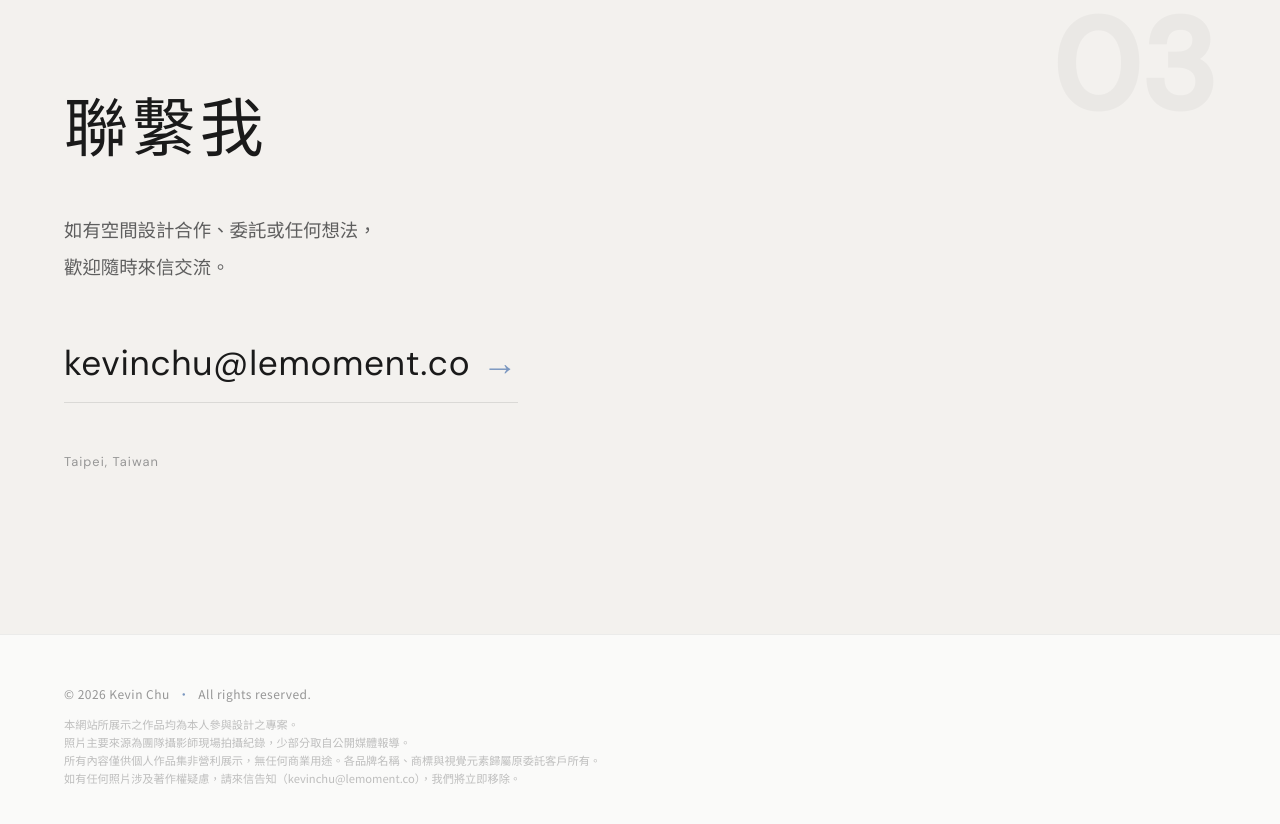
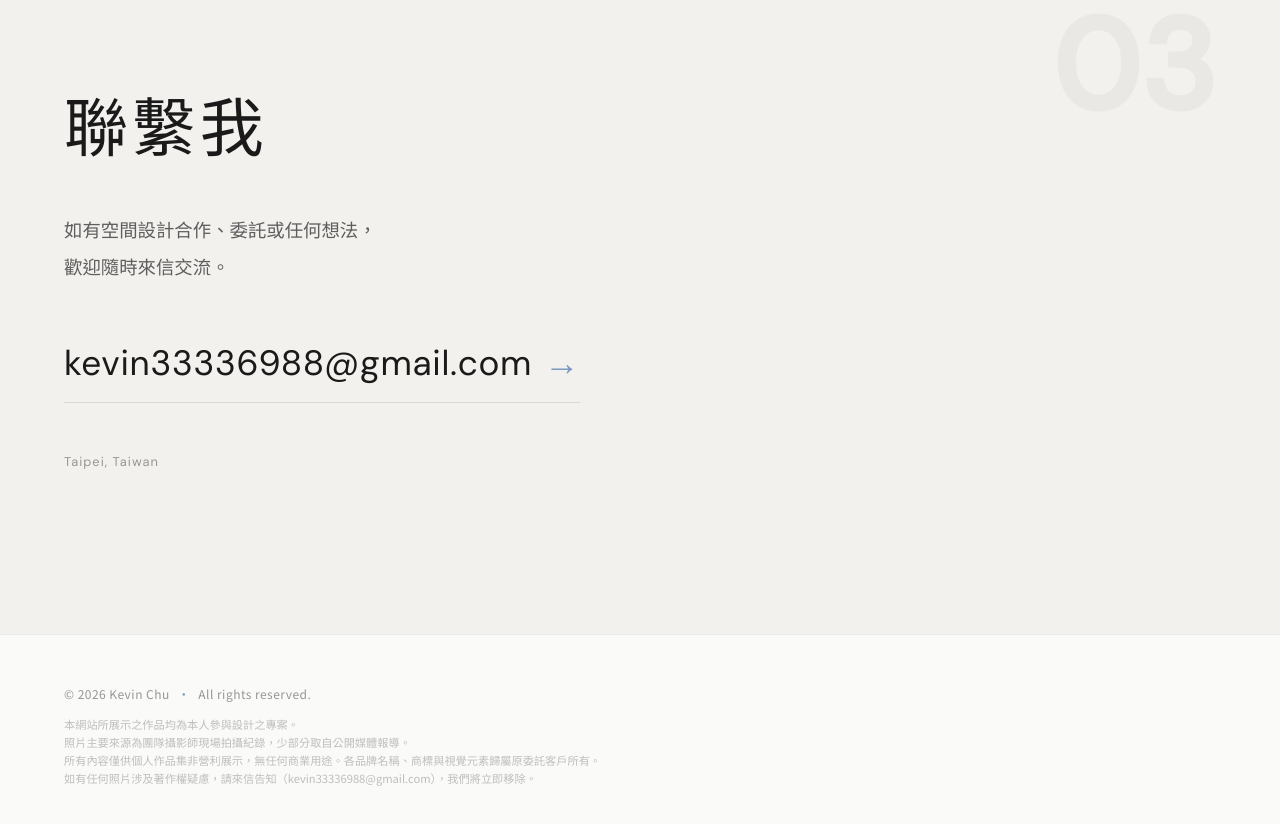
Before and after one commit to kevin33336988-crypto/kevin33336988-crypto.github.io, a plain HTML site: page index.html in a window 1280 px wide. Shown: the part 6594-7418 px from the top of the page. Drawn offline with Linux system fonts and the light colour scheme.

Commit message:
fix: change all emails to kevin33336988@gmail.com

```diff
--- a/index.html
+++ b/index.html
@@ -171,8 +171,8 @@
       <div class="contact__inner">
         <h2 class="contact__title">聯繫我</h2>
         <p class="contact__text">如有空間設計合作、委託或任何想法，<br>歡迎隨時來信交流。</p>
-        <a href="mailto:kevinchu@lemoment.co" class="contact__email">
-          kevinchu@lemoment.co
+        <a href="mailto:kevin33336988@gmail.com" class="contact__email">
+          kevin33336988@gmail.com
           <span class="contact__email-arrow">→</span>
         </a>
         <div class="contact__location">Taipei, Taiwan</div>
@@ -186,7 +186,7 @@
       <span class="footer__dot">·</span>
       <span>All rights reserved.</span>
     </div>
-    <p class="footer__disclaimer">本網站所展示之作品均為本人參與設計之專案。<br>照片主要來源為團隊攝影師現場拍攝紀錄，少部分取自公開媒體報導。<br>所有內容僅供個人作品集非營利展示，無任何商業用途。各品牌名稱、商標與視覺元素歸屬原委託客戶所有。<br>如有任何照片涉及著作權疑慮，請來信告知（kevinchu@lemoment.co），我們將立即移除。</p>
+    <p class="footer__disclaimer">本網站所展示之作品均為本人參與設計之專案。<br>照片主要來源為團隊攝影師現場拍攝紀錄，少部分取自公開媒體報導。<br>所有內容僅供個人作品集非營利展示，無任何商業用途。各品牌名稱、商標與視覺元素歸屬原委託客戶所有。<br>如有任何照片涉及著作權疑慮，請來信告知（kevin33336988@gmail.com），我們將立即移除。</p>
   </footer>
 
   <div class="modal" id="project-modal">
```
